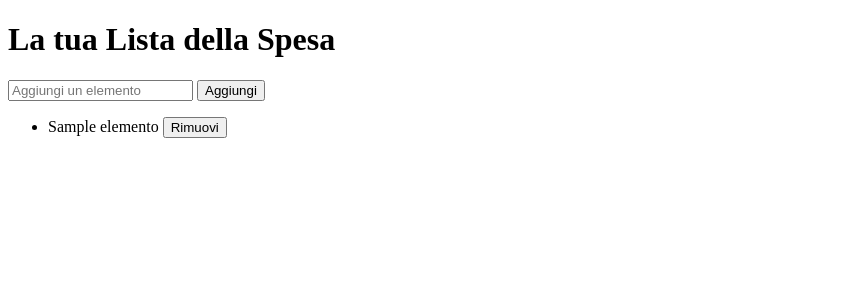
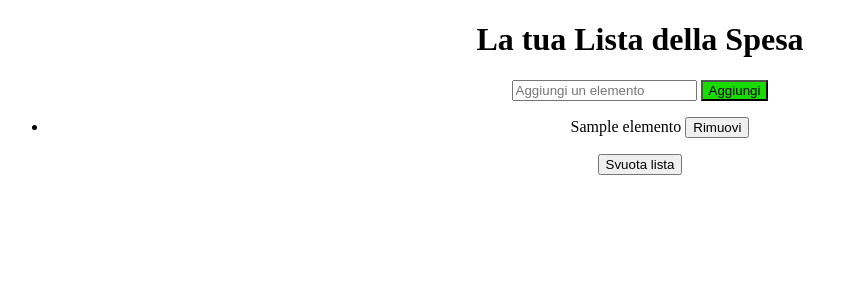
Before and after one commit to DeAngeliGiulia/es_DeA2, a Flask app: template ListaSpesa2/templates/index.html in a window 1280 px wide. Shown: the top 300 px of the page, without its empty margins (0-858 px from the left). Run offline with Flask 3, Linux system fonts and the light colour scheme; the template is opened without the code that fills it: most values are stand-ins (such as "Sample title", 1, 10 or a date in 2020).

Commit message:
continuo

```diff
--- a/ListaSpesa2/app.py
+++ b/ListaSpesa2/app.py
@@ -27,6 +27,11 @@ def rimuovi(indice):
         lista_spesa.pop(indice)
     return redirect(url_for('home'))
 
+@app.route('/svuota', methods=['POST'])
+def svuota_lista():
+    lista_spesa.clear()
+    return redirect(url_for('home'))
+
 # Avvio dell'app Flask
 if __name__ == '__main__':
     app.run(debug=True)
--- /dev/null
+++ b/ListaSpesa2/static/css/style.css
@@ -0,0 +1,8 @@
+.container{
+    margin-left: auto;
+    margin-right: auto;
+    text-align: center;
+}
+.aggiungi{
+    background-color: rgb(25, 219, 0);
+}
--- a/ListaSpesa2/templates/index.html
+++ b/ListaSpesa2/templates/index.html
@@ -3,15 +3,17 @@
 <head>
     <meta charset="UTF-8">
     <meta name="viewport" content="width=device-width, initial-scale=1.0">
+    <link href="../static/css/style.css" rel="stylesheet">
     <title>Lista della Spesa</title>
 </head>
 <body>
+    <div class="container">
         <h1>La tua Lista della Spesa</h1>
 
         <!-- Form per aggiungere un nuovo elemento -->
-    <form action="/aggiungi" method="post">
+        <form action="/aggiungi" method="post" >
             <input type="text" name="elemento" placeholder="Aggiungi un elemento" required>
-        <button type="submit">Aggiungi</button>
+            <button type="submit" class="aggiungi">Aggiungi</button>
         </form>
 
         {% if lista_spesa %}
@@ -28,5 +30,9 @@
         {% else %}
             <p>La lista è vuota.</p>
         {% endif %}
+        <form action="/svuota" method="post">
+            <button type="submit">Svuota lista</button>
+        </form>
+    </div>
 </body>
 </html>
```
Lines whose indentation alone changed are shown as unchanged.
